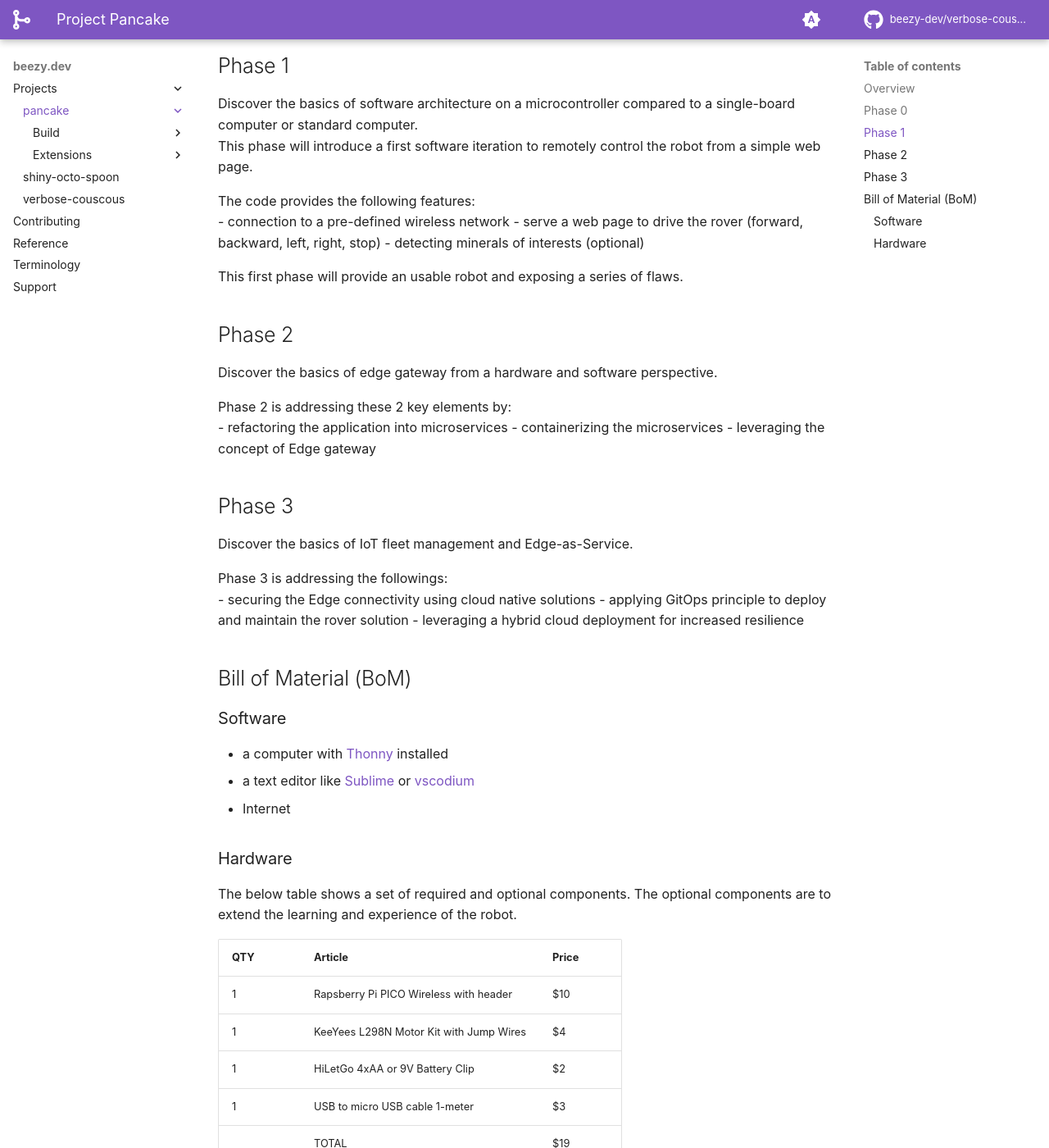
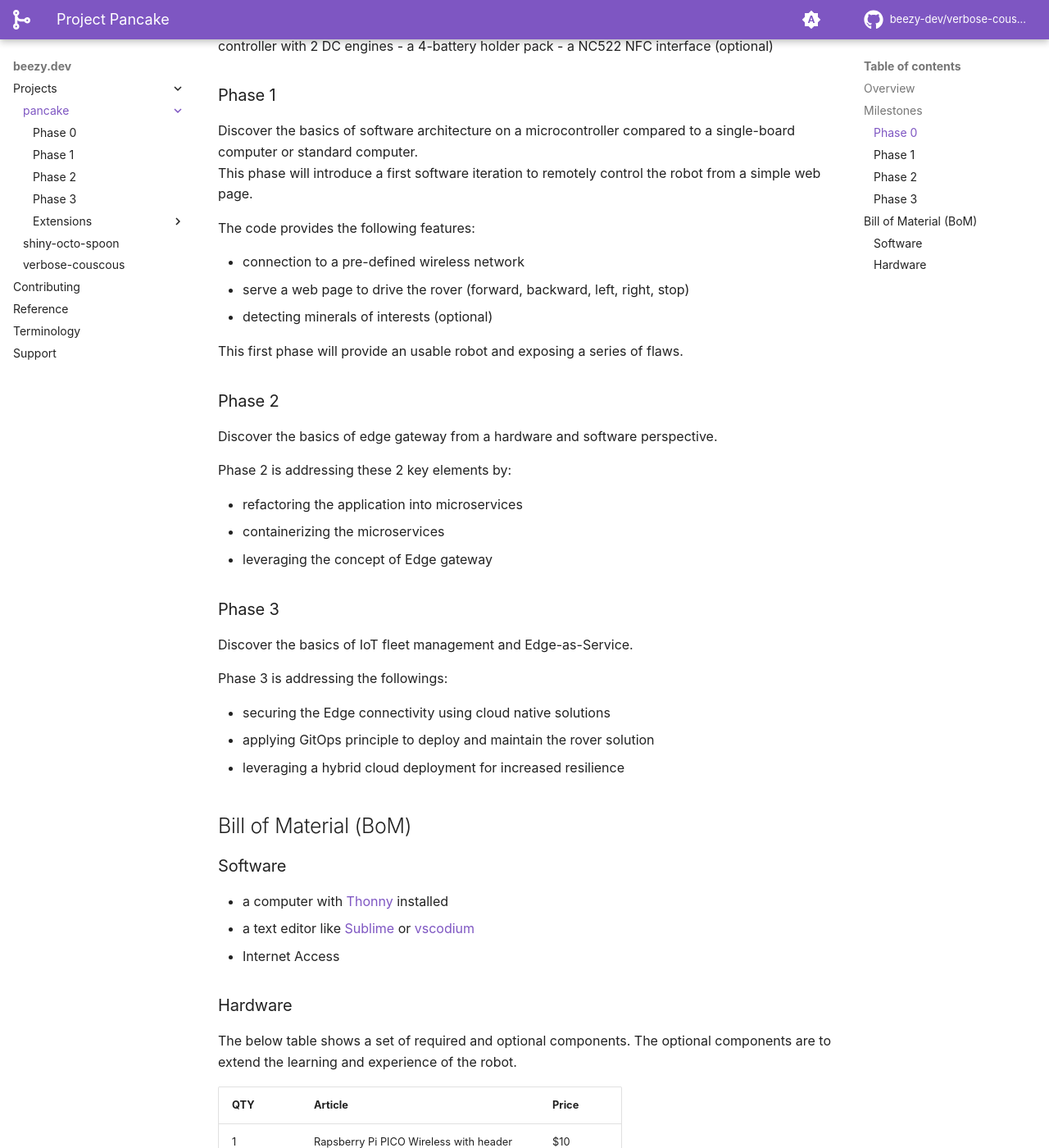
Before and after one commit to beezy-dev/verbose-couscous, an MkDocs documentation site: the page built from docs/pancake/index.md, in a window 1280 px wide and 1400 px high, scrolled down 719 px. Shown: the whole window at 82% size. Built offline with MkDocs 1.6.1 and Material for MkDocs 9.7.7, drawn with Linux system fonts in a browser that asks for light colours; some web fonts are replaced; comment, search, counter and statistics services are not loaded.

Commit message:
refactoring the pancake documentation

```diff
--- a/docs/pancake/index.md
+++ b/docs/pancake/index.md
@@ -12,7 +12,8 @@ During this process, we will be demonstrating:
 - refactoring in phases a monolithic application into microservices
 - deploying containers on a Kubernetes container platform
 
-## Phase 0
+## Milestones
+### Phase 0
 Discover the Internet of Things (IoT) objects and the basics of electronic to build the robot.
 
 The hardware is composed of:
@@ -22,29 +23,32 @@ The hardware is composed of:
 - a 4-battery holder pack
 - a NC522 NFC interface (optional)
 
-## Phase 1
+### Phase 1
 Discover the basics of software architecture on a microcontroller compared to a single-board computer or standard computer.
 This phase will introduce a first software iteration to remotely control the robot from a simple web page.
 
 The code provides the following features:
+
 - connection to a pre-defined wireless network
 - serve a web page to drive the rover (forward, backward, left, right, stop)
 - detecting minerals of interests (optional)
 
 This first phase will provide an usable robot and exposing a series of flaws.
 
-## Phase 2
+### Phase 2
 Discover the basics of edge gateway from a hardware and software perspective.
 
 Phase 2 is addressing these 2 key elements by:
+
 - refactoring the application into microservices
 - containerizing the microservices
 - leveraging the concept of Edge gateway
 
-## Phase 3
+### Phase 3
 Discover the basics of IoT fleet management and Edge-as-Service.
 
 Phase 3 is addressing the followings:
+
 - securing the Edge connectivity using cloud native solutions
 - applying GitOps principle to deploy and maintain the rover solution
 - leveraging a hybrid cloud deployment for increased resilience
@@ -54,7 +58,7 @@ Phase 3 is addressing the followings:
 ### Software
 - a computer with [Thonny](https://thonny.org/) installed
 - a text editor like [Sublime](https://www.sublimetext.com/) or [vscodium](https://vscodium.com/)
-- Internet
+- Internet Access
 
 ### Hardware
 The below table shows a set of required and optional components. The optional components are to extend the learning and experience of the robot.
--- a/mkdocs.yml
+++ b/mkdocs.yml
@@ -91,11 +91,10 @@ nav:
     #  - echo-ca/index.md
     - pancake:
       - pancake/index.md
-      - Build:
-        - Phase 0: pancake/phase0.md
-        - Phase 1: pancake/phase1.md
-        - Phase 2: pancake/phase2.md
-        - Phase 3: pancake/phase3.md
+      - Phase 0: pancake/phase0.md
+      - Phase 1: pancake/phase1.md
+      - Phase 2: pancake/phase2.md
+      - Phase 3: pancake/phase3.md
       - Extensions:
         - Ground Detection: pancake/nfc.md
     - shiny-octo-spoon:
```
